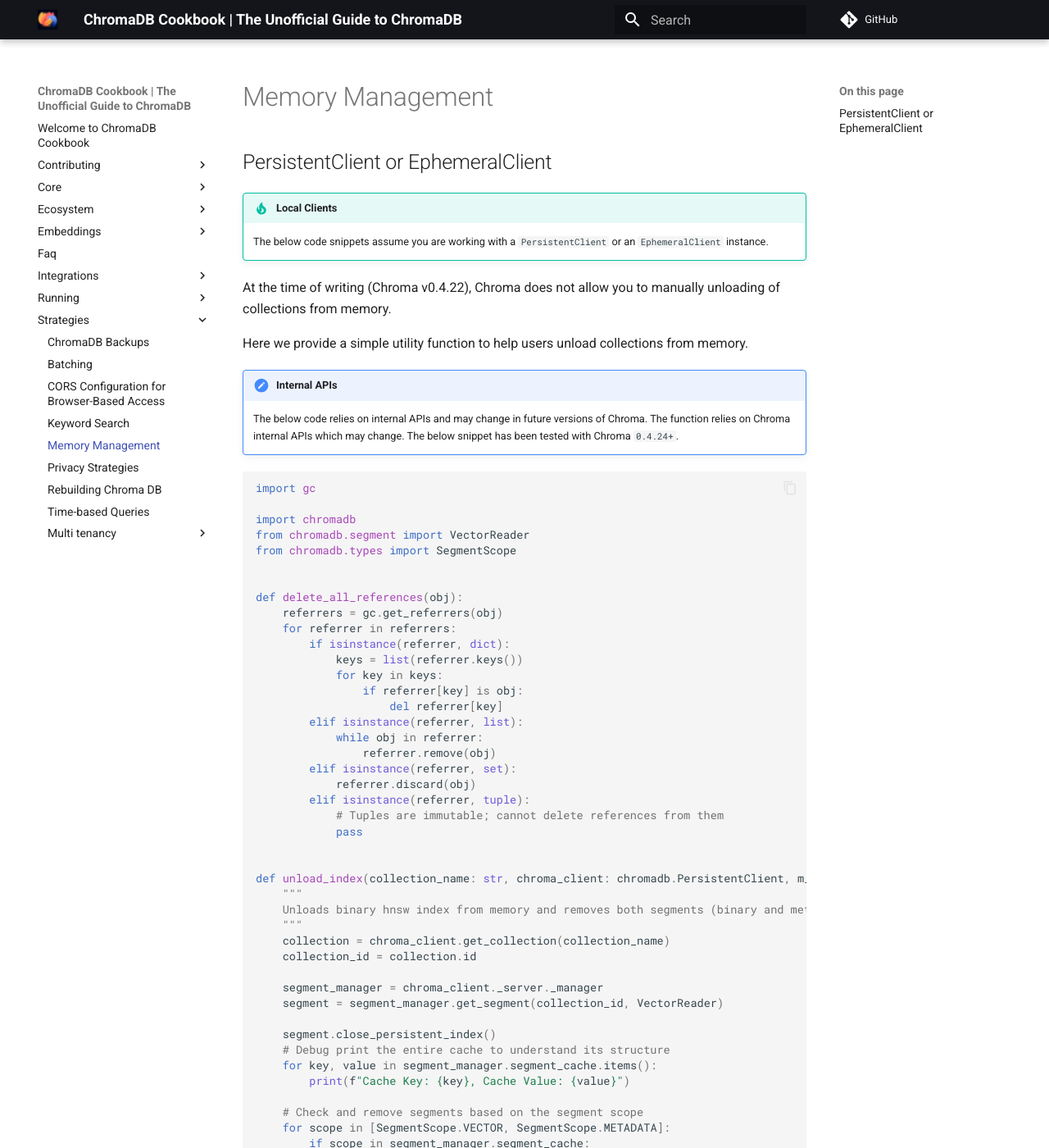
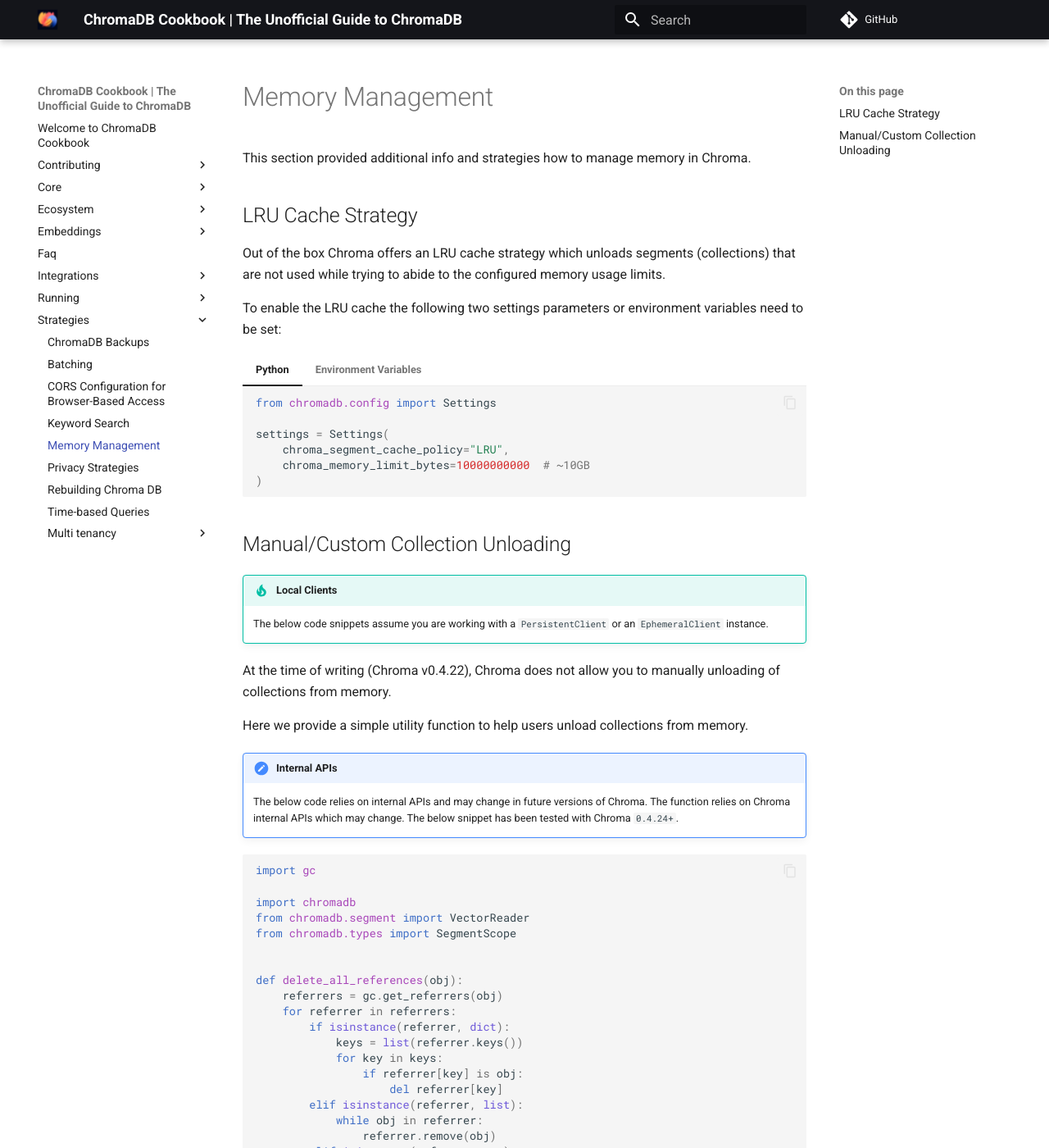
Before and after one commit to amikos-tech/chroma-cookbook, an MkDocs documentation site: the page built from docs/strategies/memory-management.md, in a window 1280 px wide and 1400 px high. Shown: the whole window at 82% size. Built offline with MkDocs 1.6.1 and Material for MkDocs 9.7.7, drawn with Linux system fonts in a browser that asks for light colours; comment, search, counter and statistics services are not loaded; some of the changed text lies outside the part shown.

Commit message:
feat: Added LRU cache example

````diff
--- a/docs/strategies/memory-management.md
+++ b/docs/strategies/memory-management.md
@@ -1,6 +1,34 @@
 # Memory Management
 
-## PersistentClient or EphemeralClient
+This section provided additional info and strategies how to manage memory in Chroma.
+
+## LRU Cache Strategy
+
+Out of the box Chroma offers an LRU cache strategy which unloads segments (collections) that are not used while trying
+to abide to the configured memory usage limits.
+
+To enable the LRU cache the following two settings parameters or environment variables need to be set:
+
+=== "Python"
+
+    ```python
+    from chromadb.config import Settings
+
+    settings = Settings(
+        chroma_segment_cache_policy="LRU",
+        chroma_memory_limit_bytes=10000000000  # ~10GB
+    )
+    ```
+
+=== "Environment Variables"
+
+    ```bash
+    export CHROMA_SEGMENT_CACHE_POLICY=LRU
+    export CHROMA_MEMORY_LIMIT_BYTES=10000000000  # ~10GB
+    ```
+
+
+## Manual/Custom Collection Unloading
 
 !!! tip "Local Clients"
 
@@ -15,8 +43,6 @@
     The below code relies on internal APIs and may change in future versions of Chroma.
     The function relies on Chroma internal APIs which may change.
     The below snippet has been tested with Chroma `0.4.24+`.
-
-
 
 ```python
 import gc
@@ -55,16 +81,12 @@
     segment = segment_manager.get_segment(collection_id, VectorReader)
 
     segment.close_persistent_index()
-    # Debug print the entire cache to understand its structure
-    for key, value in segment_manager.segment_cache.items():
-        print(f"Cache Key: {key}, Cache Value: {value}")
 
     # Check and remove segments based on the segment scope
     for scope in [SegmentScope.VECTOR, SegmentScope.METADATA]:
         if scope in segment_manager.segment_cache:
             cache = segment_manager.segment_cache[scope].cache
             if collection_id in cache:
-                print(f"Removing collection ID {collection_id} from scope {scope} in segment cache")
                 del cache[collection_id]
 
     delete_all_references(collection)
````
Also changed, not shown: docs/index.md (+1 -2 lines).
